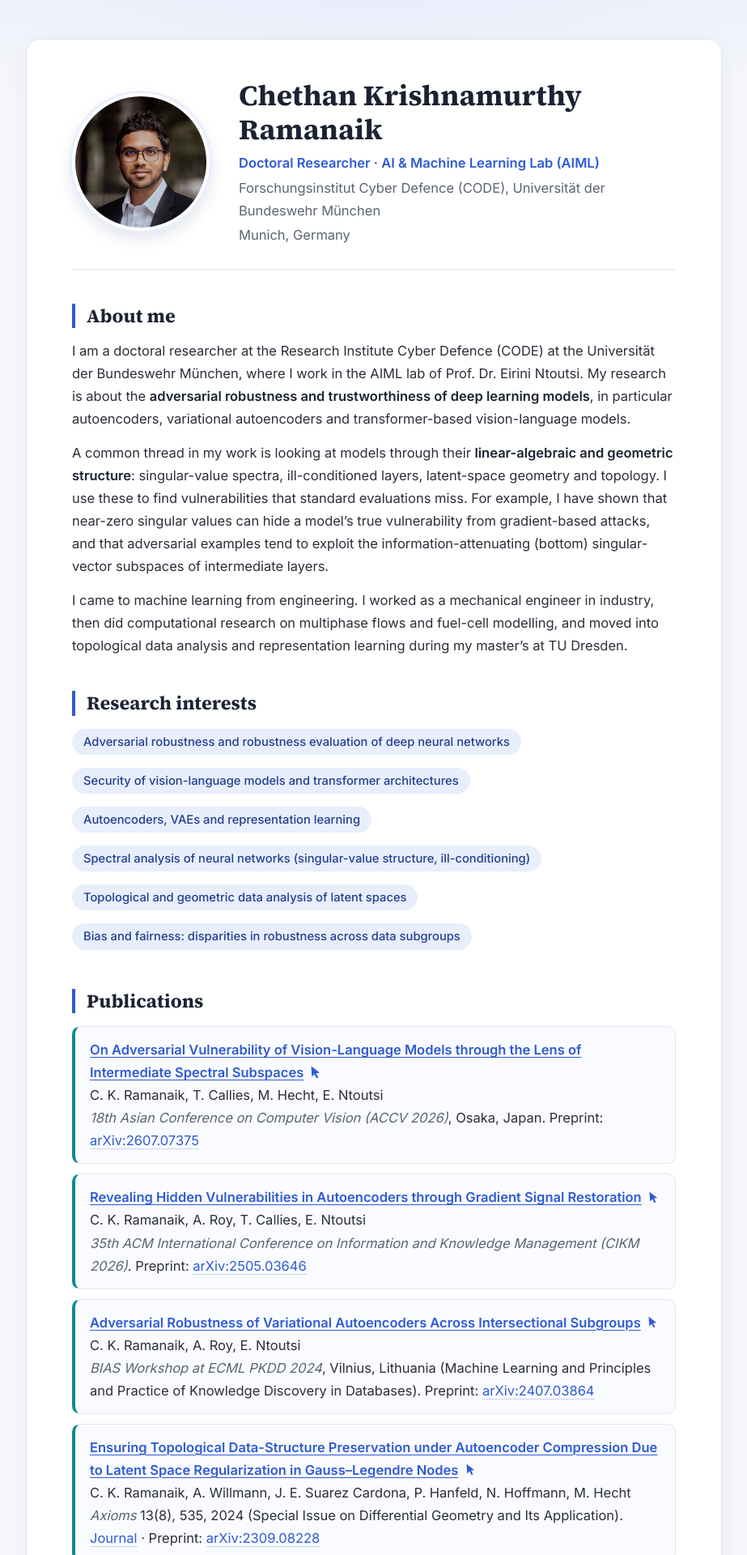
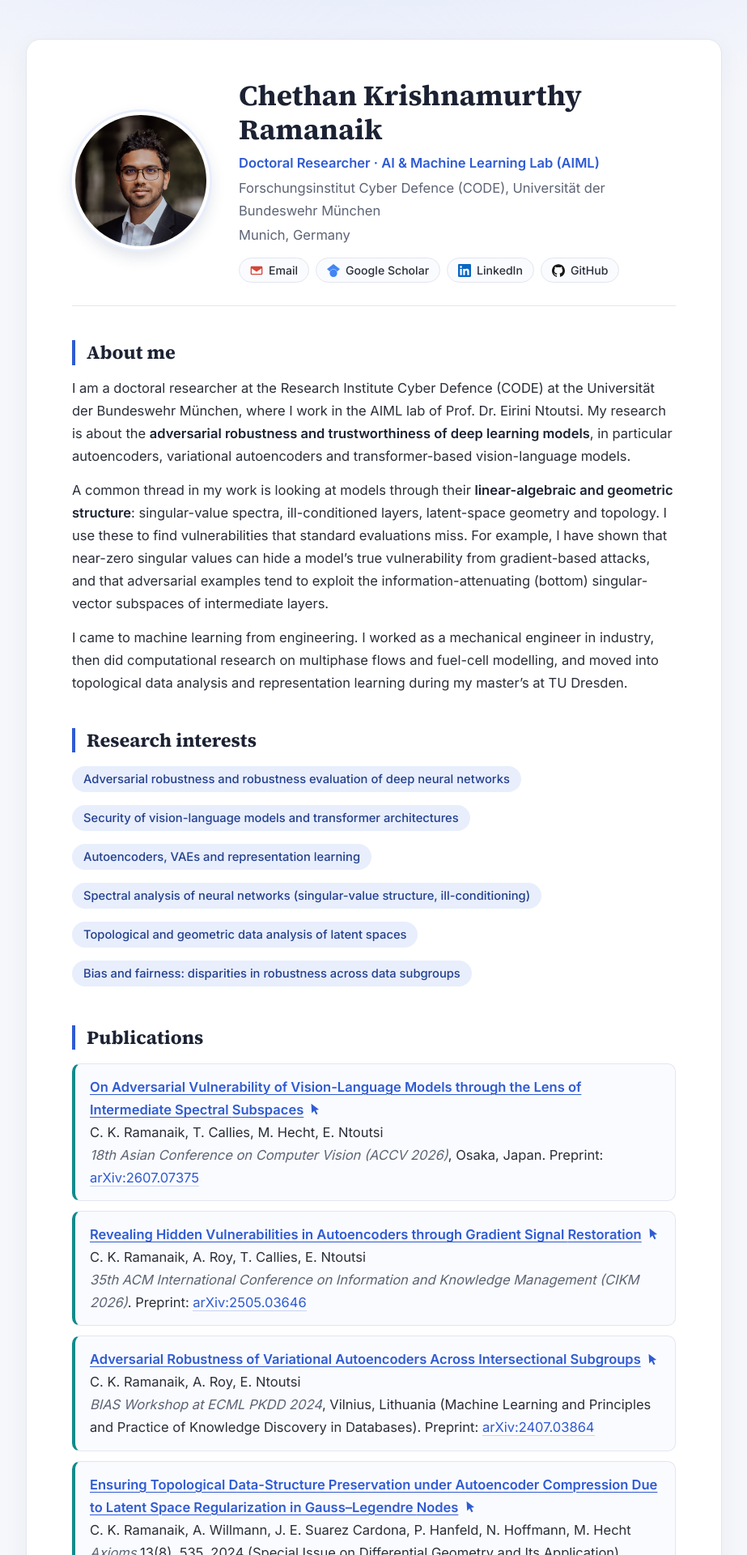
Before and after one commit to ChethanKodase/ChethanKodase.github.io, a Jekyll site: the page built from README.md, in a window 1280 px wide. Shown: the top 1920 px of the page at 81% size, without its empty margins (178-1101 px from the left). Built offline with Jekyll 4.4.1, drawn with Linux system fonts in a browser that asks for light colours; our own code applies the rules of GitHub Pages for plain Markdown files; some of the changed text lies outside the part shown.

Commit message:
Move contact links to header with icons

```diff
--- a/README.md
+++ b/README.md
@@ -5,6 +5,12 @@
     <p class="role">Doctoral Researcher · AI &amp; Machine Learning Lab (AIML)</p>
     <p class="affil">Forschungsinstitut Cyber Defence (CODE), Universität der Bundeswehr München</p>
     <p class="affil">Munich, Germany</p>
+    <div class="contact-links">
+      <a href="mailto:chethan.krishnamurthy@unibw.de" title="Email"><svg viewBox="0 0 24 24" aria-hidden="true"><path d="M3 4h18a2 2 0 0 1 2 2v12a2 2 0 0 1-2 2H3a2 2 0 0 1-2-2V6a2 2 0 0 1 2-2zm9 8.2L3.6 6.5h16.8L12 12.2zm-9-3.9V18h18V8.3l-9 6.1-9-6.1z"/></svg>Email</a>
+      <a href="https://scholar.google.com/citations?user=MP-lUoIAAAAJ" title="Google Scholar"><svg viewBox="0 0 24 24" aria-hidden="true"><path d="M5.242 13.769L0 9.5 12 0l12 9.5-5.242 4.269C17.548 11.249 14.978 9.5 12 9.5c-2.977 0-5.548 1.748-6.758 4.269zM12 10a7 7 0 1 0 0 14 7 7 0 0 0 0-14z"/></svg>Google Scholar</a>
+      <a href="https://www.linkedin.com/in/chethankodase" title="LinkedIn"><svg viewBox="0 0 24 24" aria-hidden="true"><path d="M20.447 20.452h-3.554v-5.569c0-1.328-.027-3.037-1.852-3.037-1.853 0-2.136 1.445-2.136 2.939v5.667H9.351V9h3.414v1.561h.046c.477-.9 1.637-1.85 3.37-1.85 3.601 0 4.267 2.37 4.267 5.455v6.286zM5.337 7.433a2.064 2.064 0 1 1 0-4.128 2.064 2.064 0 0 1 0 4.128zM7.119 20.452H3.555V9h3.564v11.452zM22.225 0H1.771C.792 0 0 .774 0 1.729v20.542C0 23.227.792 24 1.771 24h20.451C23.2 24 24 23.227 24 22.271V1.729C24 .774 23.2 0 22.222 0h.003z"/></svg>LinkedIn</a>
+      <a href="https://github.com/ChethanKodase" title="GitHub"><svg viewBox="0 0 24 24" aria-hidden="true"><path d="M12 .297c-6.63 0-12 5.373-12 12 0 5.303 3.438 9.8 8.205 11.385.6.113.82-.258.82-.577 0-.285-.01-1.04-.015-2.04-3.338.724-4.042-1.61-4.042-1.61C4.422 18.07 3.633 17.7 3.633 17.7c-1.087-.744.084-.729.084-.729 1.205.084 1.838 1.236 1.838 1.236 1.07 1.835 2.809 1.305 3.495.998.108-.776.417-1.305.76-1.605-2.665-.3-5.466-1.332-5.466-5.93 0-1.31.465-2.38 1.235-3.22-.135-.303-.54-1.523.105-3.176 0 0 1.005-.322 3.3 1.23.96-.267 1.98-.399 3-.405 1.02.006 2.04.138 3 .405 2.28-1.552 3.285-1.23 3.285-1.23.645 1.653.24 2.873.12 3.176.765.84 1.23 1.91 1.23 3.22 0 4.61-2.805 5.625-5.475 5.92.42.36.81 1.096.81 2.22 0 1.606-.015 2.896-.015 3.286 0 .315.21.69.825.57C20.565 22.092 24 17.592 24 12.297c0-6.627-5.373-12-12-12"/></svg>GitHub</a>
+    </div>
   </div>
 </div>
 
--- a/assets/css/site.css
+++ b/assets/css/site.css
@@ -297,3 +297,36 @@ pre {
   background-color: #1a3c9e;
   transform: translate(2px, -1px) scale(1.15);
 }
+
+/* ---------- Contact links in the header ---------- */
+.contact-links {
+  display: flex;
+  flex-wrap: wrap;
+  gap: 8px;
+  margin-top: 14px;
+}
+.contact-links a {
+  display: inline-flex;
+  align-items: center;
+  gap: 7px;
+  padding: 5px 13px;
+  border: 1px solid var(--border);
+  border-radius: 999px;
+  background: #fafbfe;
+  color: var(--text);
+  font-size: 0.88rem;
+  font-weight: 500;
+  line-height: 1.4;
+  transition: background 0.15s ease, border-color 0.15s ease, transform 0.15s ease;
+}
+.contact-links a:hover {
+  background: var(--accent-soft);
+  border-color: var(--accent);
+  transform: translateY(-1px);
+}
+.contact-links svg { width: 16px; height: 16px; flex-shrink: 0; fill: currentColor; }
+.contact-links a[title="Email"] svg { fill: #d44638; }
+.contact-links a[title="Google Scholar"] svg { fill: #4285f4; }
+.contact-links a[title="LinkedIn"] svg { fill: #0a66c2; }
+.contact-links a[title="GitHub"] svg { fill: #181717; }
+@media (max-width: 700px) { .contact-links { justify-content: center; } }
```
Also changed, not shown: other parts of README.md (+0 -7 lines).
